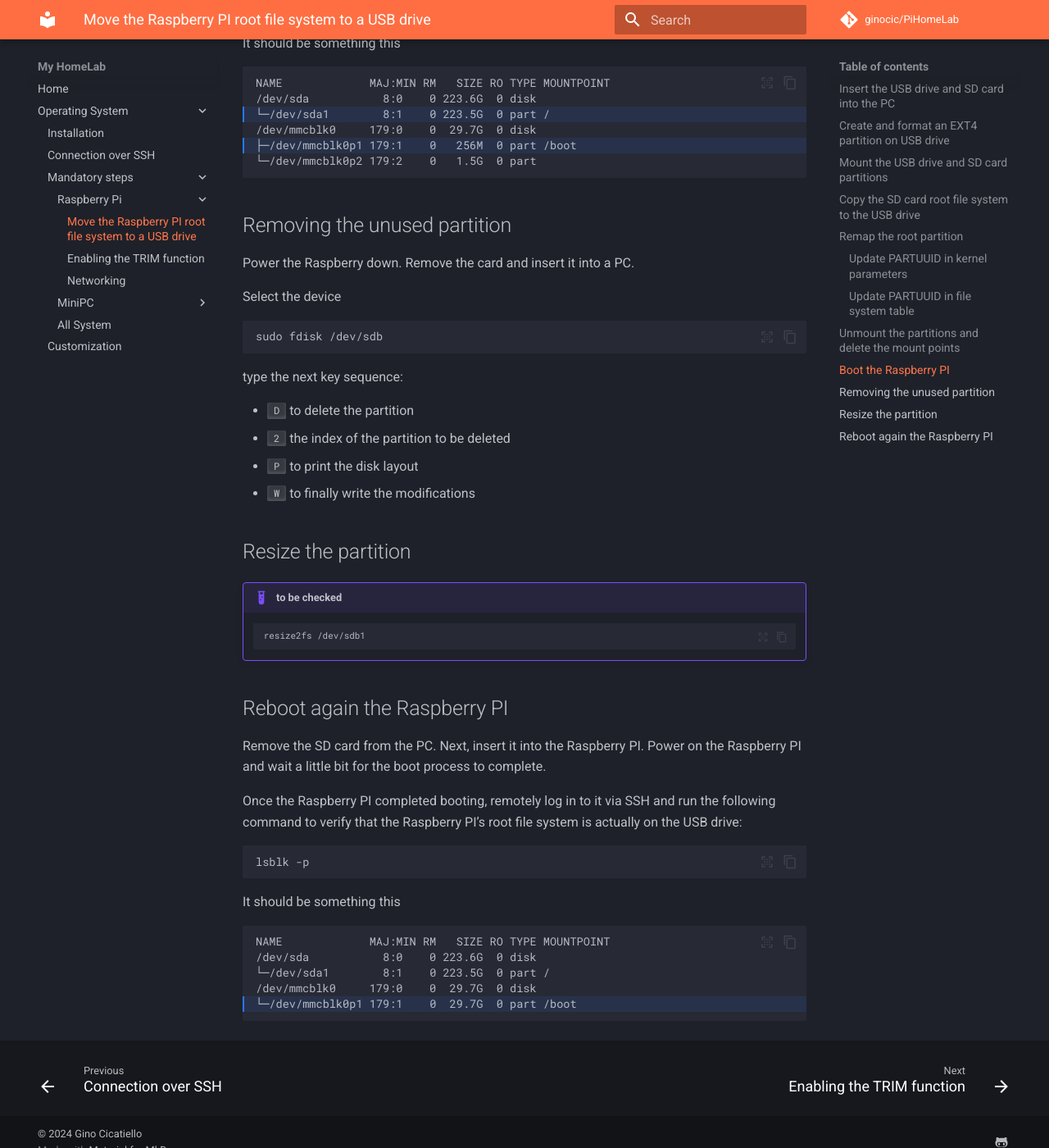
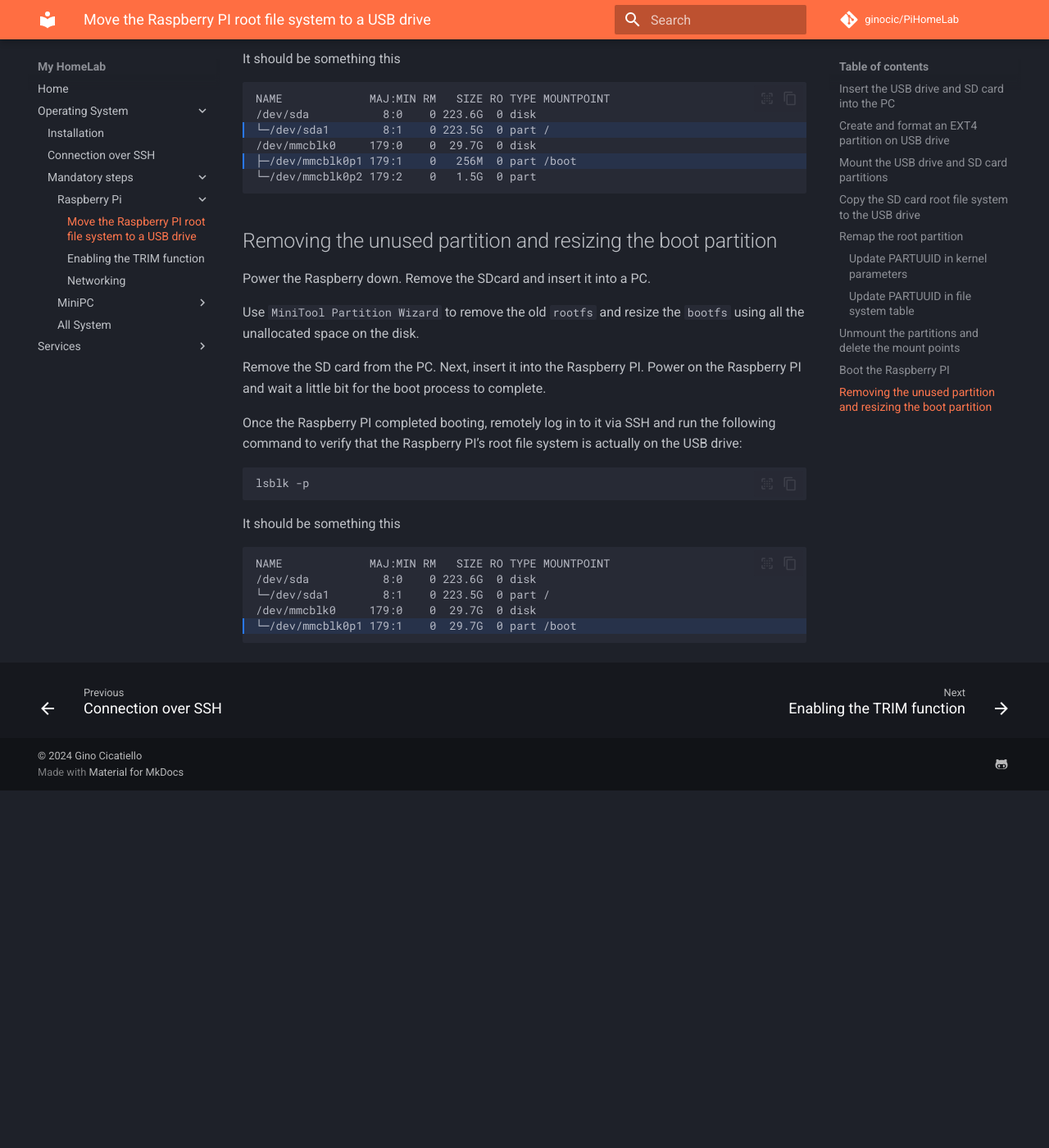
Before and after one commit to ginocic/PiHomeLab, an MkDocs documentation site: the page built from docs/mandatory/rpi/rootfs.md, in a window 1280 px wide and 1400 px high, scrolled down 3253 px. Shown: the whole window at 82% size. Built offline with MkDocs 1.6.1 and Material for MkDocs 9.7.7, drawn with Linux system fonts in a browser that asks for light colours; comment, search, counter and statistics services are not loaded; after the commit the page ends 4217 px from its top, so only the background shows below that; some of the changed text lies outside the part shown.

Commit message:
pages modified, deleted and added

````diff
--- a/docs/mandatory/rpi/rootfs.md
+++ b/docs/mandatory/rpi/rootfs.md
@@ -148,31 +149,11 @@ NAME             MAJ:MIN RM   SIZE RO TYPE MOUNTPOINT
 └─/dev/mmcblk0p2 179:2    0   1.5G  0 part
 ```
 
-## Removing the unused partition
+## Removing the unused partition and resizing the boot partition
 
-Power the Raspberry down. Remove the card and insert it into a PC.
+Power the Raspberry down. Remove the SDcard and insert it into a PC.
 
-Select the device
-
-``` sh
-sudo fdisk /dev/sdb
-```
-
-type the next key sequence:
-
-- ++d++ to delete the partition
-- ++2++ the index of the partition to be deleted
-- ++p++ to print the disk layout
-- ++w++ to finally write the modifications
-
-## Resize the partition
-
-!!! example "to be checked"
-    ``` sh
-    resize2fs /dev/sdb1
-    ```
-
-## Reboot again the Raspberry PI
+Use `MiniTool Partition Wizard` to remove the old `rootfs` and resize the `bootfs` using all the unallocated space on the disk.
 
 Remove the SD card from the PC. Next, insert it into the Raspberry PI. Power on the Raspberry PI and wait a little bit for the boot process to complete.
 
--- a/mkdocs.yml
+++ b/mkdocs.yml
@@ -126,4 +126,5 @@ nav:
         - Sudo and Sudoers: mandatory/minipc/sudo.md
         - Networking: mandatory/minipc/networking.md
       - All System: mandatory/all.md
-    - Customization: os/customization.md
+  - Services:
+    - Pi-Hole: services/pihole.md
````
Also changed, not shown: other parts of docs/mandatory/rpi/rootfs.md (+3 -2 lines), docs/mandatory/all.md (+6 -6 lines), docs/os/customization.md (deleted, +0 -5 lines), docs/services/pihole.md (added, +3 -0 lines).
